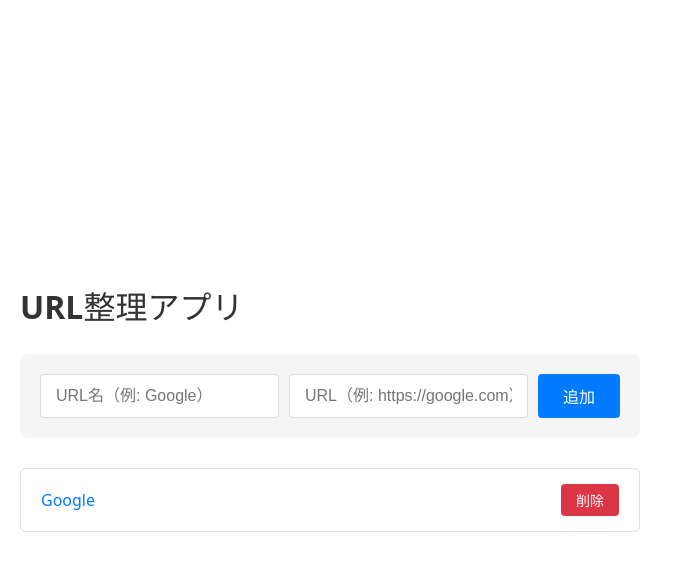
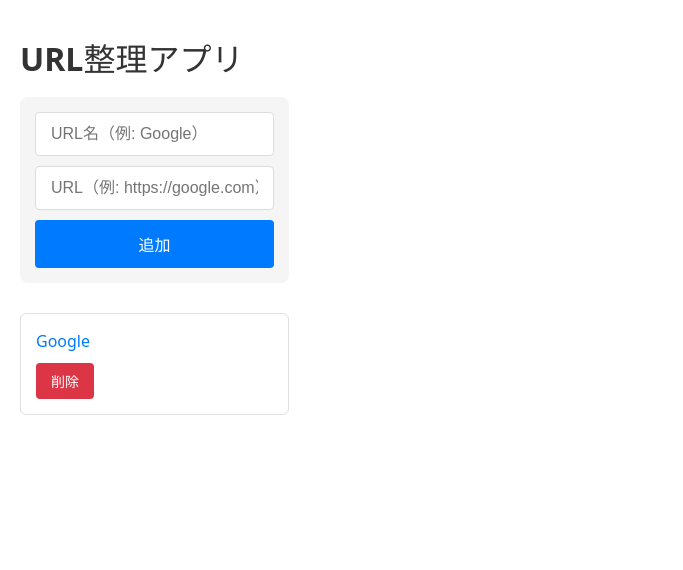
Before and after one commit to mymy22/url-organizer, a React (Vite) app: page / in a window 1280 px wide. Shown: the top 570 px of the page, without its empty margins (0-683 px from the left). Built offline with nearby package versions, Linux system fonts and the light colour scheme.

Commit message:
スマホ対応レイアウt

```diff
--- a/src/App.tsx
+++ b/src/App.tsx
@@ -32,14 +32,27 @@ function App() {
   }
 
   return (
-    <div style={{ maxWidth: '800px', margin: '0 auto', padding: '40px 20px', fontFamily: 'system-ui, sans-serif' }}>
-      <h1 style={{ fontSize: '32px', marginBottom: '30px', color: '#333' }}>URL整理アプリ</h1>
+    <div style={{
+      maxWidth: '800px',
+      margin: '0 auto',
+      padding: '20px',
+      fontFamily: 'system-ui, sans-serif',
+      minHeight: '100vh'
+    }}>
+      <h1 style={{
+        fontSize: 'clamp(24px, 5vw, 32px)',
+        marginBottom: '20px',
+        color: '#333'
+      }}>
+        URL整理アプリ
+      </h1>
 
       <div style={{
         display: 'flex',
+        flexDirection: 'column',
         gap: '10px',
         marginBottom: '30px',
-        padding: '20px',
+        padding: '15px',
         backgroundColor: '#f5f5f5',
         borderRadius: '8px'
       }}>
@@ -49,11 +62,12 @@ function App() {
           value={newName}
           onChange={(e) => setNewName(e.target.value)}
           style={{
-            flex: 1,
-            padding: '10px 15px',
+            width: '100%',
+            padding: '12px 15px',
             fontSize: '16px',
             border: '1px solid #ddd',
-            borderRadius: '4px'
+            borderRadius: '4px',
+            boxSizing: 'border-box'
           }}
         />
         <input
@@ -62,23 +76,26 @@ function App() {
           value={newUrl}
           onChange={(e) => setNewUrl(e.target.value)}
           style={{
-            flex: 2,
-            padding: '10px 15px',
+            width: '100%',
+            padding: '12px 15px',
             fontSize: '16px',
             border: '1px solid #ddd',
-            borderRadius: '4px'
+            borderRadius: '4px',
+            boxSizing: 'border-box'
           }}
         />
         <button
           onClick={addUrl}
           style={{
-            padding: '10px 25px',
+            width: '100%',
+            padding: '12px 25px',
             fontSize: '16px',
             backgroundColor: '#007bff',
             color: 'white',
             border: 'none',
             borderRadius: '4px',
-            cursor: 'pointer'
+            cursor: 'pointer',
+            fontWeight: '600'
           }}
         >
           追加
@@ -91,13 +108,12 @@ function App() {
             key={item.id}
             style={{
               display: 'flex',
-              alignItems: 'center',
-              justifyContent: 'space-between',
-              padding: '15px 20px',
+              flexDirection: 'column',
+              gap: '10px',
+              padding: '15px',
               backgroundColor: 'white',
               border: '1px solid #e0e0e0',
-              borderRadius: '6px',
-              transition: 'box-shadow 0.2s'
+              borderRadius: '6px'
             }}
           >
             <a
@@ -108,7 +124,7 @@ function App() {
                 fontSize: '16px',
                 color: '#007bff',
                 textDecoration: 'none',
-                flex: 1
+                wordBreak: 'break-all'
               }}
             >
               {item.name}
@@ -116,13 +132,14 @@ function App() {
             <button
               onClick={() => deleteUrl(item.id)}
               style={{
-                padding: '6px 15px',
+                padding: '8px 15px',
                 fontSize: '14px',
                 backgroundColor: '#dc3545',
                 color: 'white',
                 border: 'none',
                 borderRadius: '4px',
-                cursor: 'pointer'
+                cursor: 'pointer',
+                alignSelf: 'flex-start'
               }}
             >
               削除
```
